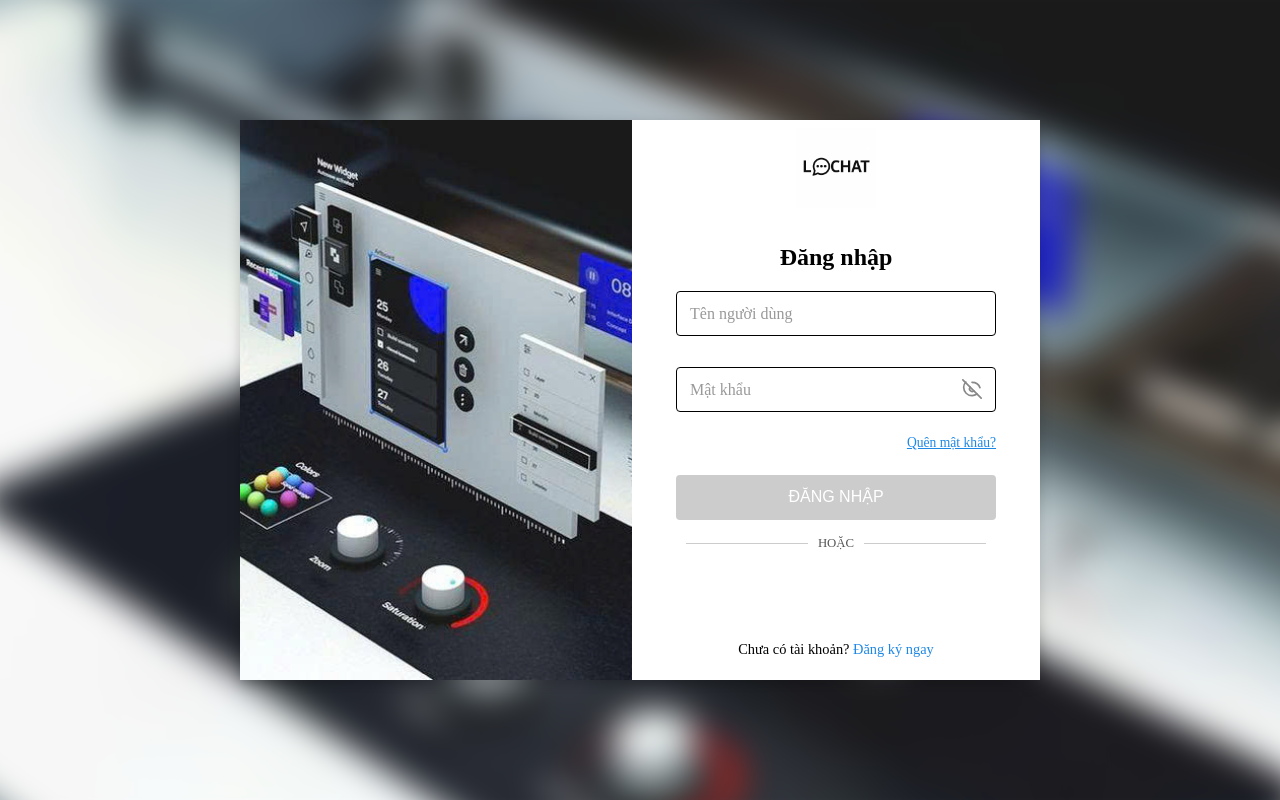
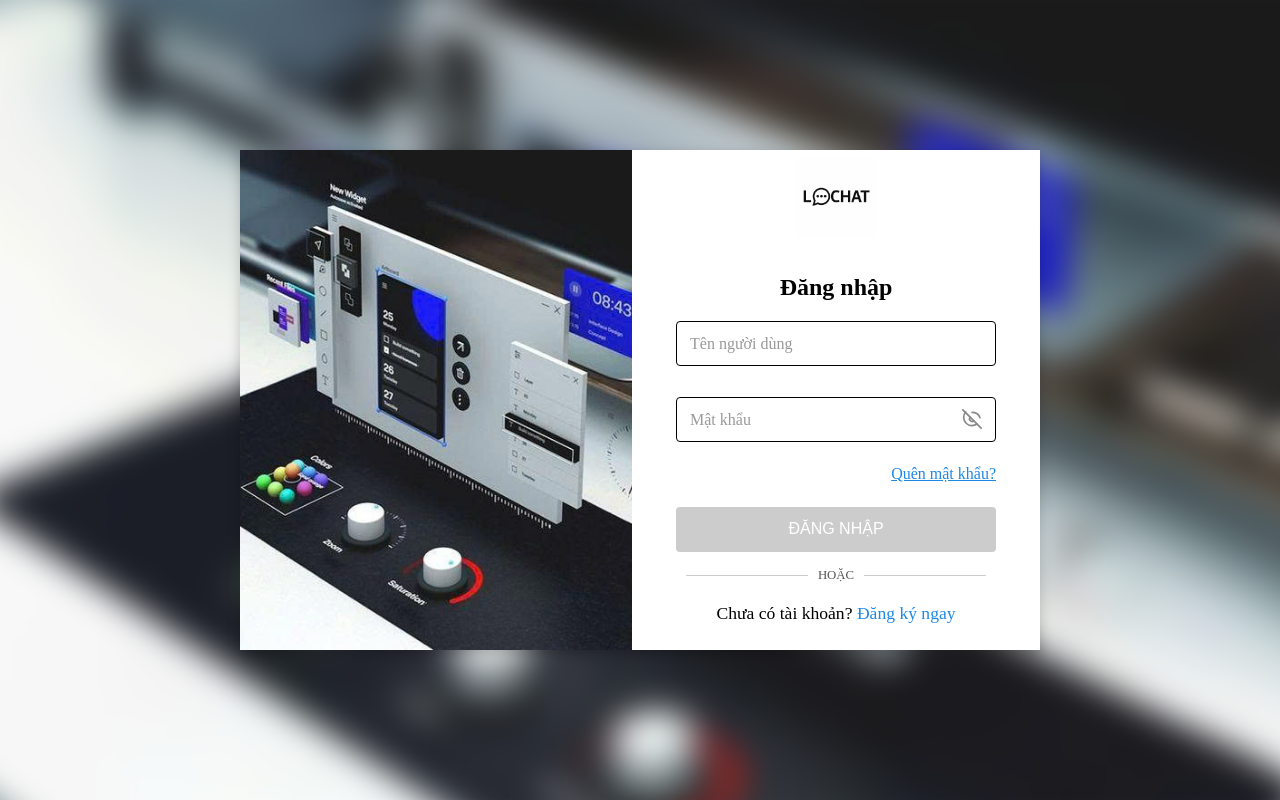
Before and after one commit to DangQuang0110/Lochat-Fe, a Vue app: page /login in a window 1280 px wide. Built offline with nearby package versions, Linux system fonts and the light colour scheme.

Commit message:
sua loi trang login

```diff
--- a/src/layout/LoginView.vue
+++ b/src/layout/LoginView.vue
@@ -192,7 +192,7 @@ const handleLogin = () => {
   overflow: hidden;
   width: 800px;
   max-width: 95%;
-  height: 560px;
+  height: 500px;
   box-shadow: 0 4px 12px rgba(0, 0, 0, 0.2);
 }
 
@@ -302,7 +302,7 @@ const handleLogin = () => {
   margin-top: -0.5rem;
   margin-bottom: 1rem;
   color: #1e88e5;
-  font-size: 0.85rem;
+  font-size: 1rem;
   text-align: right;
   width: 100%;
   max-width: 320px;
@@ -355,7 +355,7 @@ const handleLogin = () => {
 
 /* Footer dưới form */
 .footer {
-  font-size: 0.9rem;
+  font-size: 1.1rem;
   text-align: center;
   width: 100%;
   max-width: 320px;
--- a/src/router/index.js
+++ b/src/router/index.js
@@ -30,7 +30,6 @@ const routes = [
     name: 'register',
     component: RegisterView
   },
-
    {
     path: '/verification-code',
     name: 'verification-code',
```
